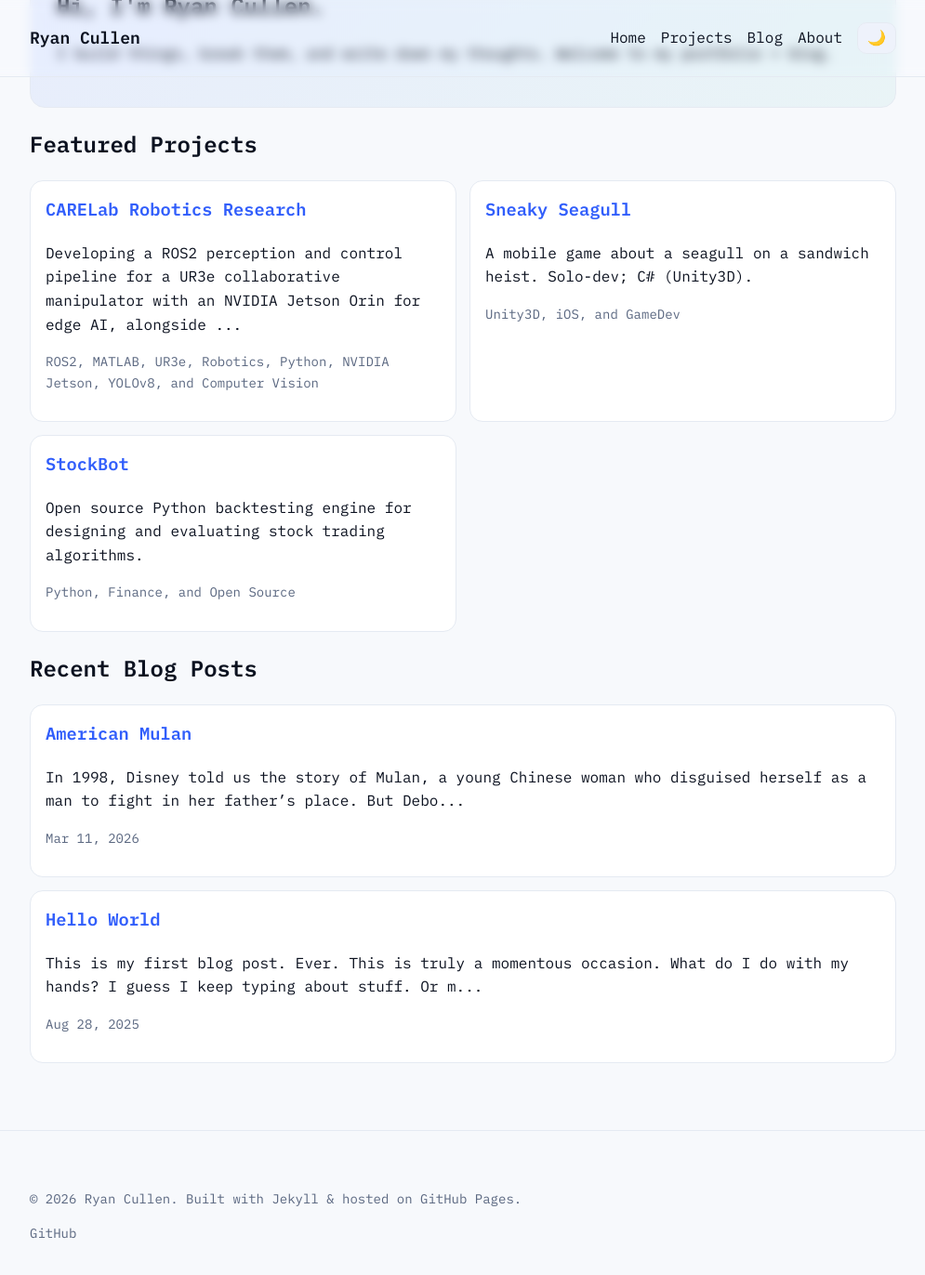
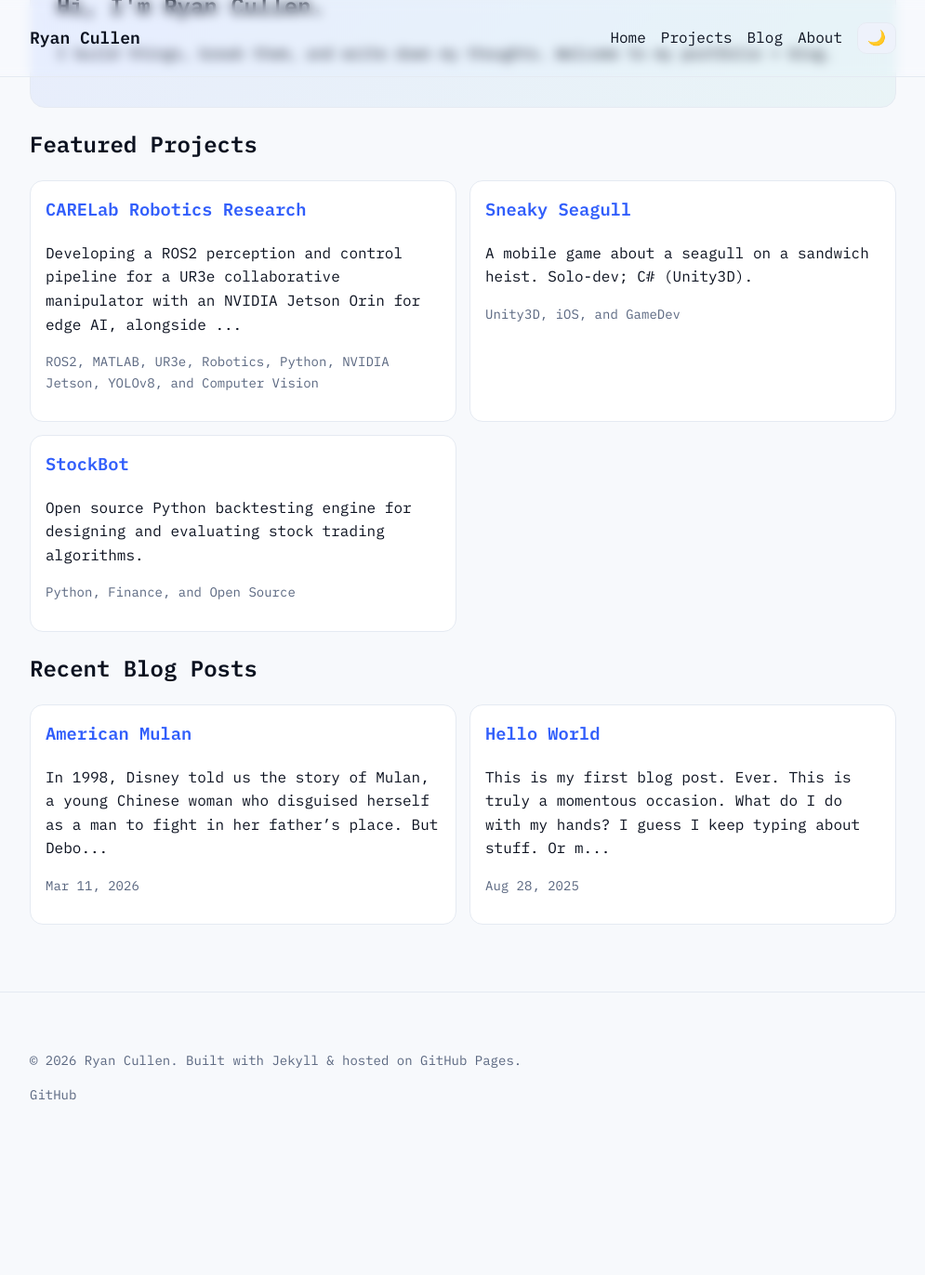
Before and after one commit to ryantcullen/ryantcullen.github.io, a Jekyll site: the page built from index.html, in a window 1280 px wide and 1400 px high, scrolled down 165 px. Shown: the top 1372 px of the window at 93% size, without its empty margins (142-1137 px from the left). Built offline with Jekyll 4.4.1, drawn with Linux system fonts in a browser that asks for light colours; after the commit the page ends 1416 px from its top, so only the background shows below that.

Commit message:
Fix card grid: default 2-col layout, collapse to 1-col on mobile
Co-Authored-By: Claude Sonnet 4.6 <noreply@anthropic.com>

```diff
--- a/_layouts/home.html
+++ b/_layouts/home.html
@@ -9,7 +9,7 @@ layout: default
 
 <section>
   <h2>Featured Projects</h2>
-  <ul class="card-list card-list-2col">
+  <ul class="card-list">
     {%- assign featured = site.projects | where_exp: 'p','p.featured == true' | slice: 0, 3 -%}
     {%- for p in featured -%}
     <li class="card">
--- a/assets/css/style.css
+++ b/assets/css/style.css
@@ -85,8 +85,8 @@ a:hover{text-decoration:underline}
 @media (min-width: 800px){.grid{grid-template-columns:1fr 1fr}}
 
 /* Cards / Lists */
-.card-list{list-style:none;padding:0;margin:0;display:grid;gap:14px}
-@media (min-width: 800px){.card-list-2col{grid-template-columns:1fr 1fr}}
+.card-list{list-style:none;padding:0;margin:0;display:grid;grid-template-columns:1fr 1fr;gap:14px}
+@media (max-width: 600px){.card-list{grid-template-columns:1fr}}
 .card{background:var(--card);border:1px solid var(--border);border-radius:14px;padding:16px}
 .card h3{margin-top:0}
 .meta{color:var(--muted);font-size:14px}
```
